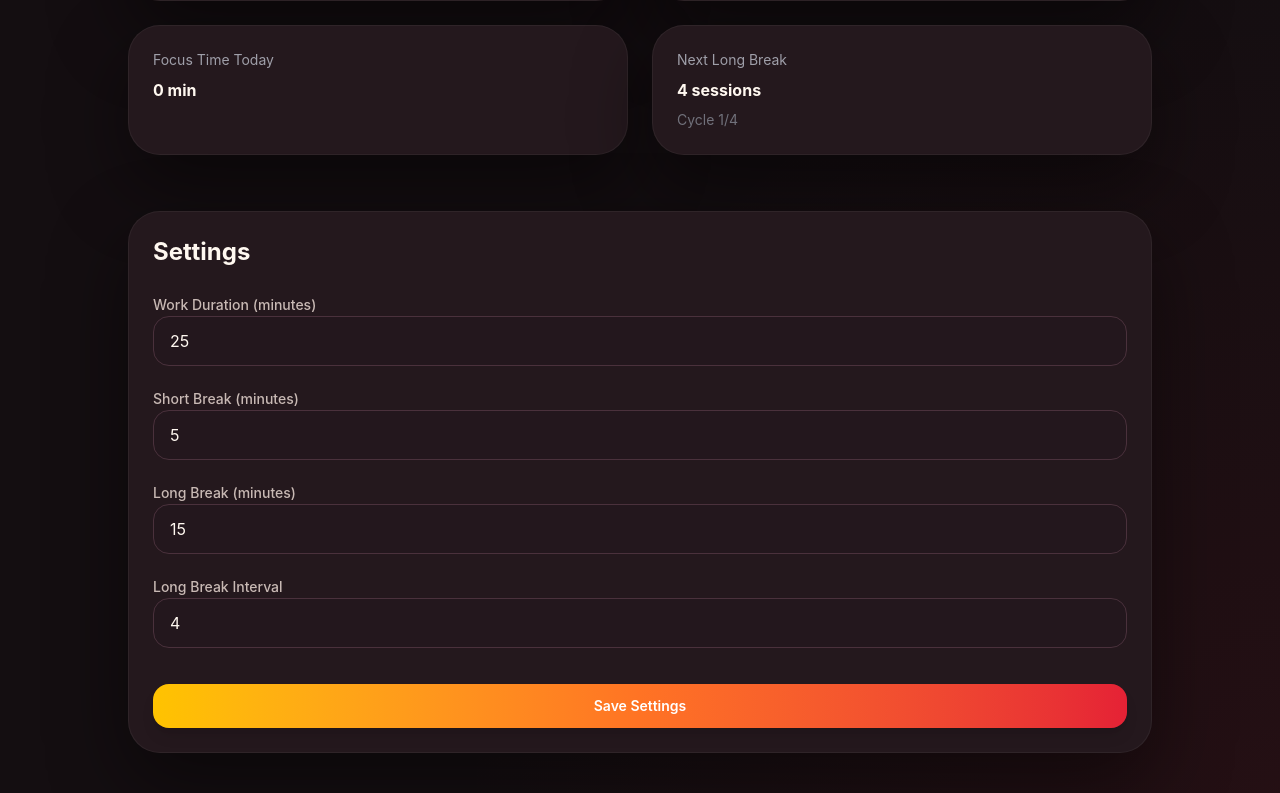
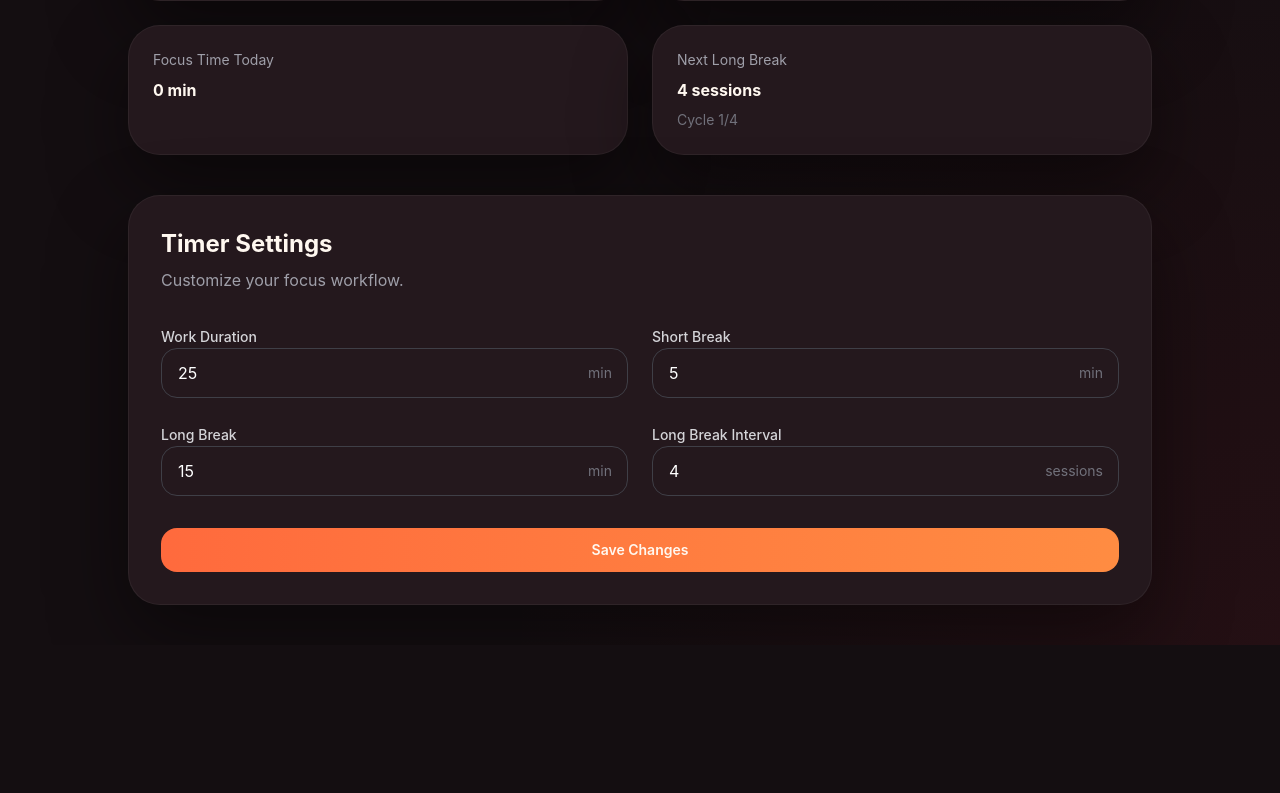
Before and after one commit to Amol-2704/FocusFlow, a React (Vite) app: page / in a window 1280 px wide. Shown: the part 825-1618 px from the top of the page. After the commit the page ends 1470 px from the top, so only its background shows below. Built offline with nearby package versions, Linux system fonts and the light colour scheme.

Commit message:
style: redesign settings panel

```diff
--- a/src/App.tsx
+++ b/src/App.tsx
@@ -30,11 +30,13 @@ export default function App() {
 
         <Dashboard state={state} />
 
+          <div className="mt-2">
+
         <SettingsPanel
           settings={state.settings}
           onSave={updateSettings}
         />
-
+          </div>
       </div>
     </main>
   );
--- a/src/components/settings/SettingsPanel.tsx
+++ b/src/components/settings/SettingsPanel.tsx
@@ -1,9 +1,6 @@
 import { useState } from "react";
-
 import Card from "../ui/Card";
 import Button from "../ui/Button";
-import Input from "../ui/Input";
-
 import type { PomodoroSettings } from "../../types/pomodoro";
 
 interface SettingsPanelProps {
@@ -11,24 +8,66 @@ interface SettingsPanelProps {
   onSave: (settings: PomodoroSettings) => void;
 }
 
-const fields = [
-  {
-    label: "Work Duration (minutes)",
-    key: "workDuration",
-  },
-  {
-    label: "Short Break (minutes)",
-    key: "shortBreakDuration",
-  },
-  {
-    label: "Long Break (minutes)",
-    key: "longBreakDuration",
-  },
-  {
-    label: "Long Break Interval",
-    key: "longBreakInterval",
-  },
-] as const;
+interface SettingFieldProps {
+  label: string;
+  value: number;
+  suffix: string;
+  onChange: (value: number) => void;
+}
+
+function SettingField({
+  label,
+  value,
+  suffix,
+  onChange,
+}: SettingFieldProps) {
+  return (
+    <div className="space-y-2">
+      <label className="text-sm font-medium text-zinc-300">
+        {label}
+      </label>
+
+      <div className="relative">
+        <input
+          type="number"
+          min={1}
+          value={value}
+          onChange={(e) => onChange(Number(e.target.value))}
+          className="
+            w-full
+            rounded-2xl
+            border
+            border-zinc-700
+            bg-[#24181D]
+            px-4
+            py-3
+            pr-16
+            text-white
+            outline-none
+            transition
+            focus:border-orange-500
+            focus:ring-2
+            focus:ring-orange-500/20
+          "
+        />
+
+        <span
+          className="
+            pointer-events-none
+            absolute
+            right-4
+            top-1/2
+            -translate-y-1/2
+            text-sm
+            text-zinc-500
+          "
+        >
+          {suffix}
+        </span>
+      </div>
+    </div>
+  );
+}
 
 export default function SettingsPanel({
   settings,
@@ -36,7 +75,7 @@ export default function SettingsPanel({
 }: SettingsPanelProps) {
   const [values, setValues] = useState(settings);
 
-  function handleChange(
+  function updateField(
     key: keyof PomodoroSettings,
     value: number
   ) {
@@ -47,42 +86,65 @@ export default function SettingsPanel({
   }
 
   return (
-    <Card className="mt-6 p-6">
-      <h2 className="mb-6 text-2xl font-bold">
-        Settings
+    <Card className="p-8">
+
+      <div className="mb-8">
+        <h2 className="text-2xl font-bold">
+          Timer Settings
         </h2>
 
-      <div className="space-y-5">
-        {fields.map(({ label, key }) => (
-          <label
-            key={key}
-            className="block space-y-2"
-          >
-            <span className="text-sm font-medium text-[color:var(--foreground-secondary)]">
-              {label}
-            </span>
+        <p className="mt-2 text-zinc-400">
+          Customize your focus workflow.
+        </p>
+      </div>
 
-            <Input
-              type="number"
-              min={1}
-              value={values[key]}
-              onChange={(e) =>
-                handleChange(
-                  key,
-                  Number(e.target.value)
-                )
+      <div className="grid gap-6 md:grid-cols-2">
+
+        <SettingField
+          label="Work Duration"
+          value={values.workDuration}
+          suffix="min"
+          onChange={(value) =>
+            updateField("workDuration", value)
           }
         />
-          </label>
-        ))}
+
+        <SettingField
+          label="Short Break"
+          value={values.shortBreakDuration}
+          suffix="min"
+          onChange={(value) =>
+            updateField("shortBreakDuration", value)
+          }
+        />
+
+        <SettingField
+          label="Long Break"
+          value={values.longBreakDuration}
+          suffix="min"
+          onChange={(value) =>
+            updateField("longBreakDuration", value)
+          }
+        />
+
+        <SettingField
+          label="Long Break Interval"
+          value={values.longBreakInterval}
+          suffix="sessions"
+          onChange={(value) =>
+            updateField("longBreakInterval", value)
+          }
+        />
+
+      </div>
 
       <Button
-          className="mt-4 w-full"
+        className="mt-8 w-full"
         onClick={() => onSave(values)}
       >
-          Save Settings
+        Save Changes
       </Button>
-      </div>
+
     </Card>
   );
 }
--- a/src/components/ui/Button.tsx
+++ b/src/components/ui/Button.tsx
@@ -10,13 +10,12 @@ interface ButtonProps
 
 const variants: Record<ButtonVariant, string> = {
   primary: `
-    bg-gradient-to-r
-    from-[#FFC300]
-    via-[#FF7324]
-    to-[#E52135]
-    text-white
-    shadow-lg
-    hover:shadow-[0_0_30px_rgba(255,115,36,0.35)]
+    bg-gradient-to-r from-[#FF6A3D] to-[#FF8C42]
+    hover:scale-[1.02]
+    hover:shadow-orange-500/30
+    active:scale-[0.98]
+    transition-all
+    duration-200
   `,
 
   secondary: `
```
Lines whose indentation alone changed are shown as unchanged.
